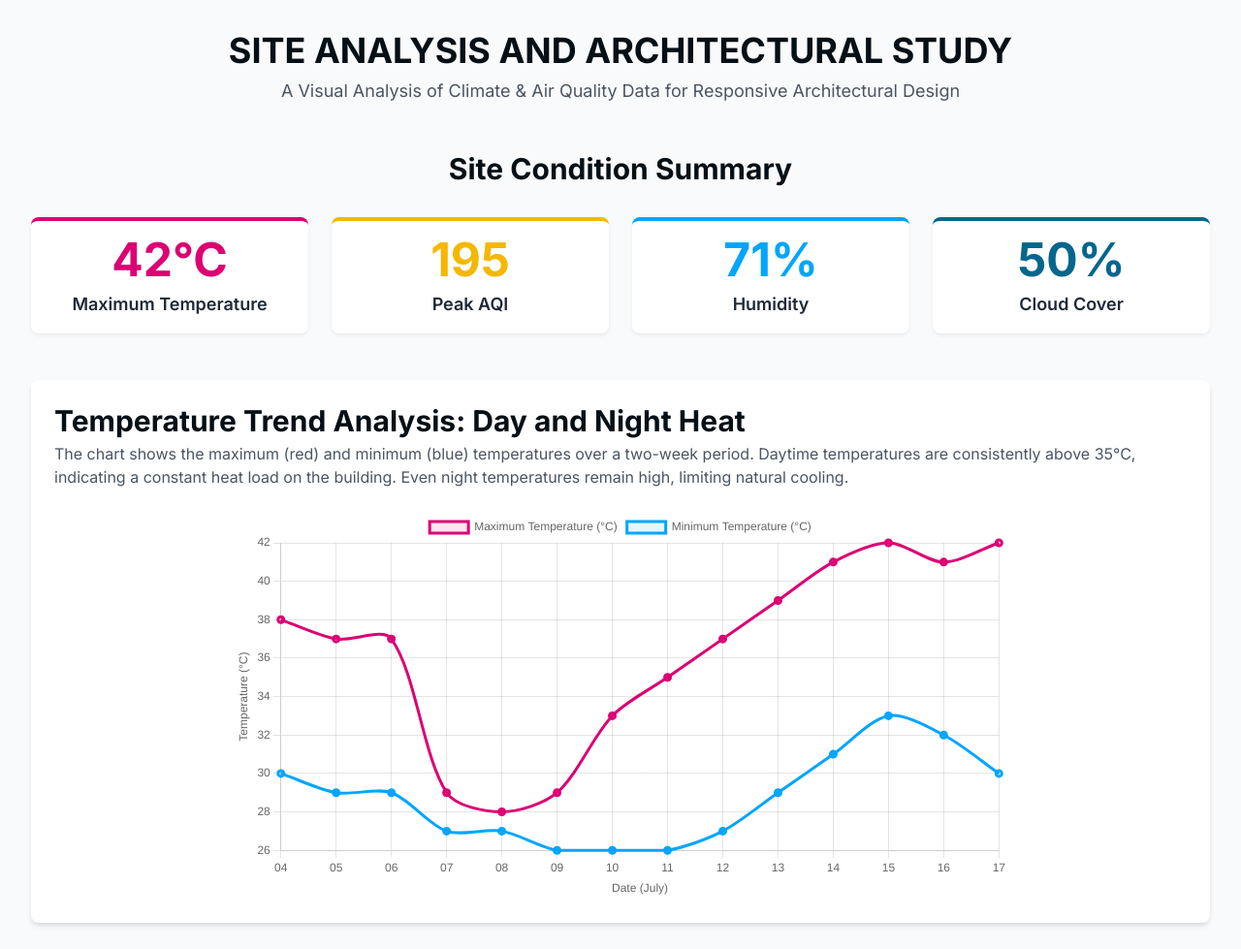
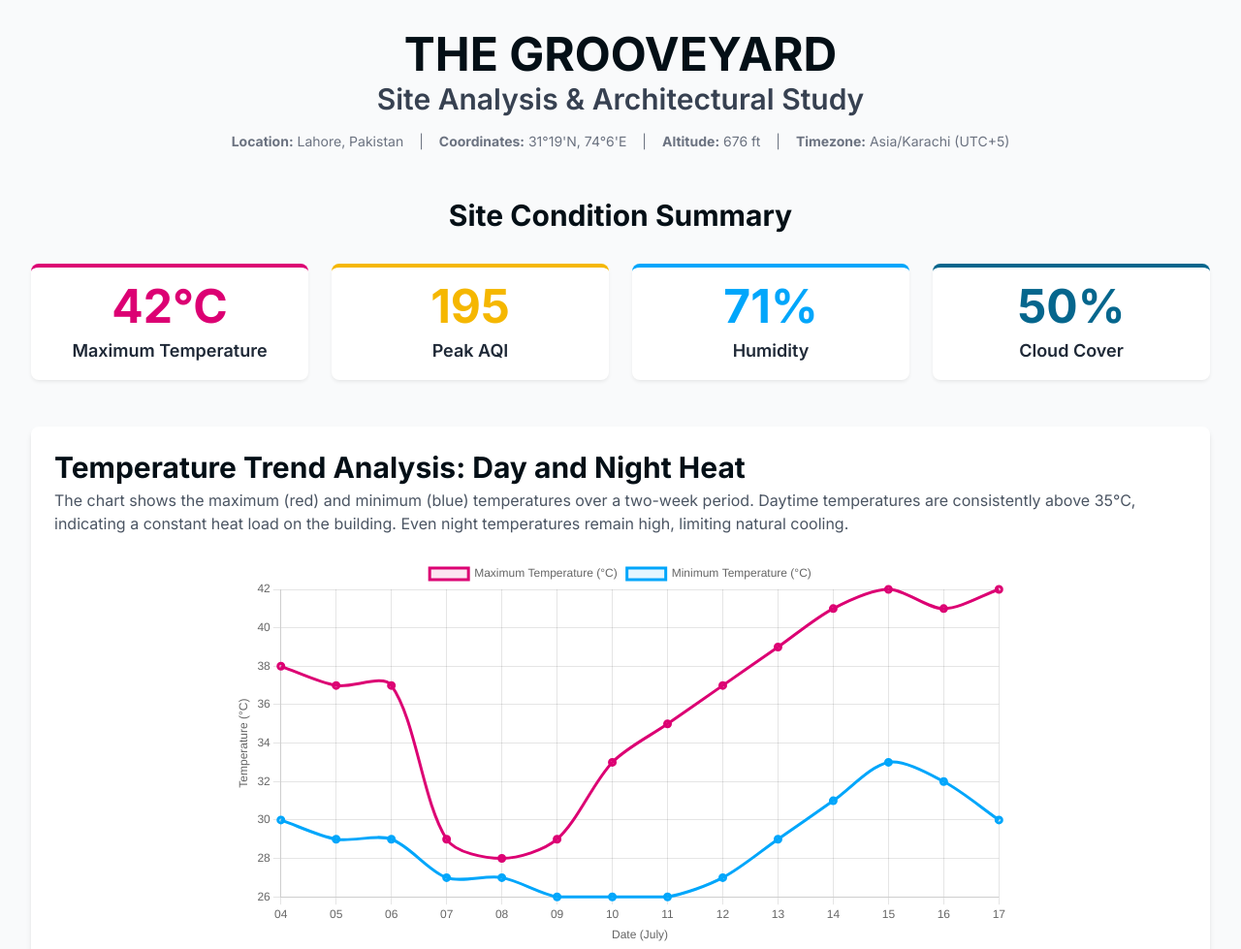
Before and after one commit to sakti-studio/site-analisys, a plain HTML site: page index.html in a window 1280 px wide. Shown: the top 979 px of the page at 97% size. Drawn offline with nearby package versions, Linux system fonts and the light colour scheme.

Commit message:
Update index.html

```diff
--- a/index.html
+++ b/index.html
@@ -3,7 +3,7 @@
 <head>
     <meta charset="UTF-8">
     <meta name="viewport" content="width=device-width, initial-scale=1.0">
-    <title>THE GROOVEYARD : Site Analysis and Architectural Study | Lahore</title>
+    <title>THE GROOVEYARD | Site Analysis and Architectural Study</title>
     <script src="https://cdn.tailwindcss.com"></script>
     <script src="https://cdn.jsdelivr.net/npm/chart.js"></script>
     <link rel="preconnect" href="https://fonts.googleapis.com">
@@ -57,8 +57,17 @@
     <div class="container mx-auto p-4 md:p-8">
 
         <header class="text-center mb-12">
-            <h1 class="text-3xl md:text-4xl font-bold text-[#040F16] mb-2">SITE ANALYSIS AND ARCHITECTURAL STUDY</h1>
-            <p class="text-lg text-gray-600">A Visual Analysis of Climate & Air Quality Data for Responsive Architectural Design</p>
+            <h1 class="text-4xl md:text-5xl font-bold text-[#040F16] mb-1">THE GROOVEYARD</h1>
+            <p class="text-2xl md:text-3xl text-gray-700 font-semibold mb-4">Site Analysis & Architectural Study</p>
+            <div class="text-sm text-gray-500 flex flex-wrap justify-center items-center gap-x-4 gap-y-1">
+                <span><strong>Location:</strong> Lahore, Pakistan</span>
+                <span class="hidden sm:inline">|</span>
+                <span><strong>Coordinates:</strong> 31°19'N, 74°6'E</span>
+                <span class="hidden sm:inline">|</span>
+                <span><strong>Altitude:</strong> 676 ft</span>
+                 <span class="hidden sm:inline">|</span>
+                <span><strong>Timezone:</strong> Asia/Karachi (UTC+5)</span>
+            </div>
         </header>
 
         <section id="kpi" class="mb-12">
```
